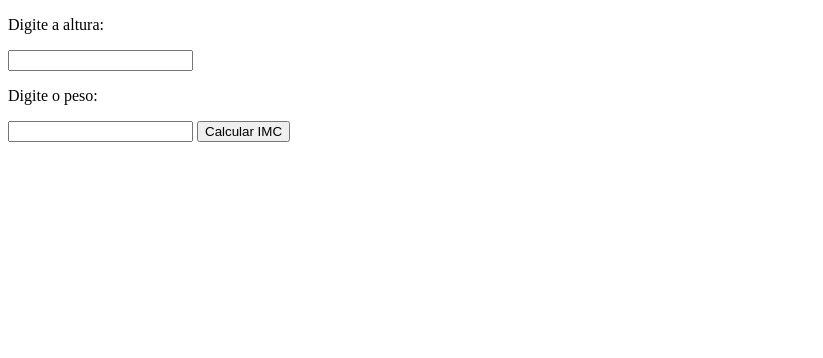
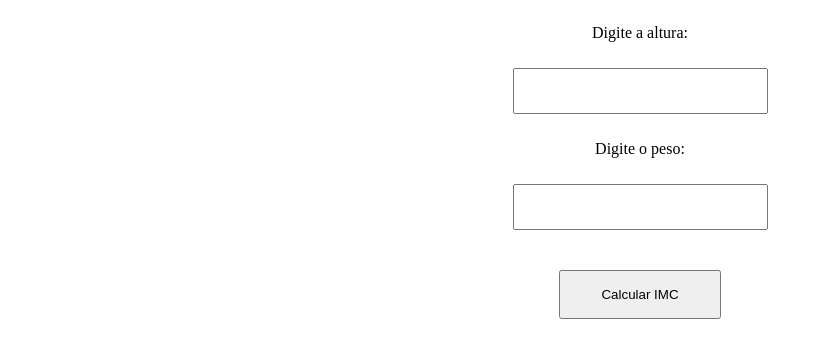
Before and after one commit to LucasDevRJ/calculadora_de_imc, a plain HTML site: page index.html in a window 1280 px wide. Shown: the whole page, without its empty margins (0-823 px from the left). Drawn offline with Linux system fonts and the light colour scheme.

Commit message:
Posicionando elementos com flex.

```diff
--- a/index.html
+++ b/index.html
@@ -14,7 +14,9 @@
 		<p class="texto">Digite o peso:</p>
 		<input class="entrada" id="peso"/>
 
-		<button class="botao" onclick="calcularImc()">Calcular IMC</button>
+		<div>
+			<button class="botao" onclick="calcularImc()">Calcular IMC</button>
+		</div>
 
 		<p class="texto" id="resposta"></p>
 	</div>
--- a/styles.css
+++ b/styles.css
@@ -0,0 +1,19 @@
+.calculadora {
+	display: flex;
+	flex-direction: column;
+	flex-wrap: wrap;
+	justify-content: center;
+	align-items: center;
+	align-content: center;
+	gap: 10px;
+}
+
+.entrada {
+	padding: 12px 22px;
+	font-size: 16px;
+}
+
+.botao {
+	margin-top: 30px;
+	padding: 15px 40px;
+}
```
